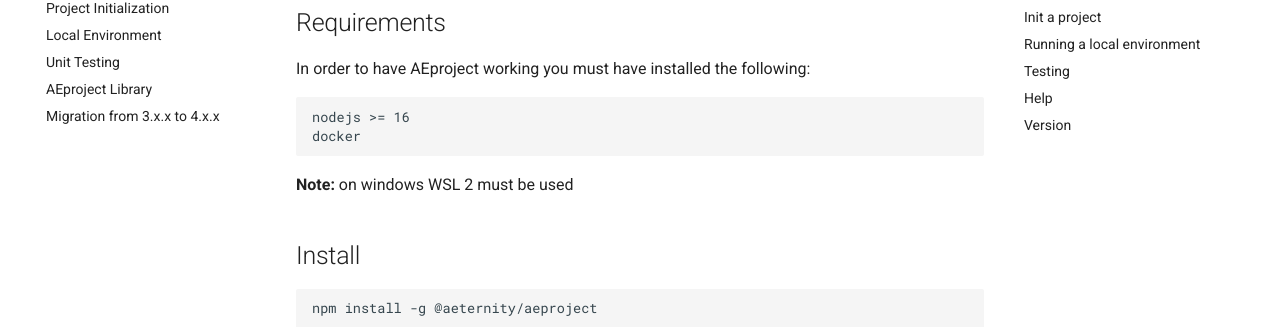
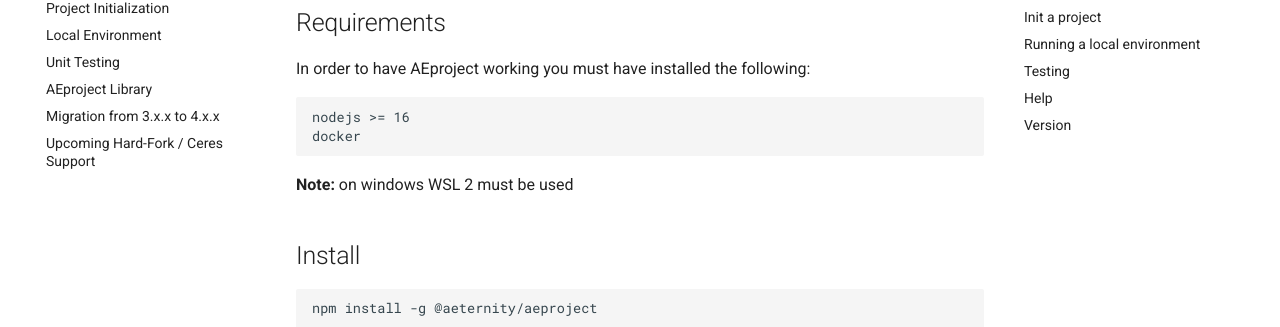
Before and after one commit to aeternity/aeproject, an MkDocs documentation site: the page built from docs/index.md, in a window 1280 px wide. Shown: the part 175-502 px from the top of the page. Built offline with MkDocs 1.6.1 and Material for MkDocs 9.7.7, drawn with Linux system fonts in a browser that asks for light colours; comment, search, counter and statistics services are not loaded; the version menu is left out.

Commit message:
docs: update

```diff
--- a/docs/requirements.txt
+++ b/docs/requirements.txt
@@ -1,4 +1,4 @@
-mkdocs==1.4.2
+mkdocs==1.5.3
 mkdocs-simple-hooks==0.1.5
-mkdocs-material==9.0.9
-mike==1.1.2
+mkdocs-material==9.5.13
+mike==2.0.0
--- a/mkdocs.yml
+++ b/mkdocs.yml
@@ -47,3 +47,4 @@
   - cli/test.md
   - lib.md
   - migration-from-3.x.x-to-4.x.x.md
+  - ceres-support.md
```
Also changed, not shown: 1 other file.
